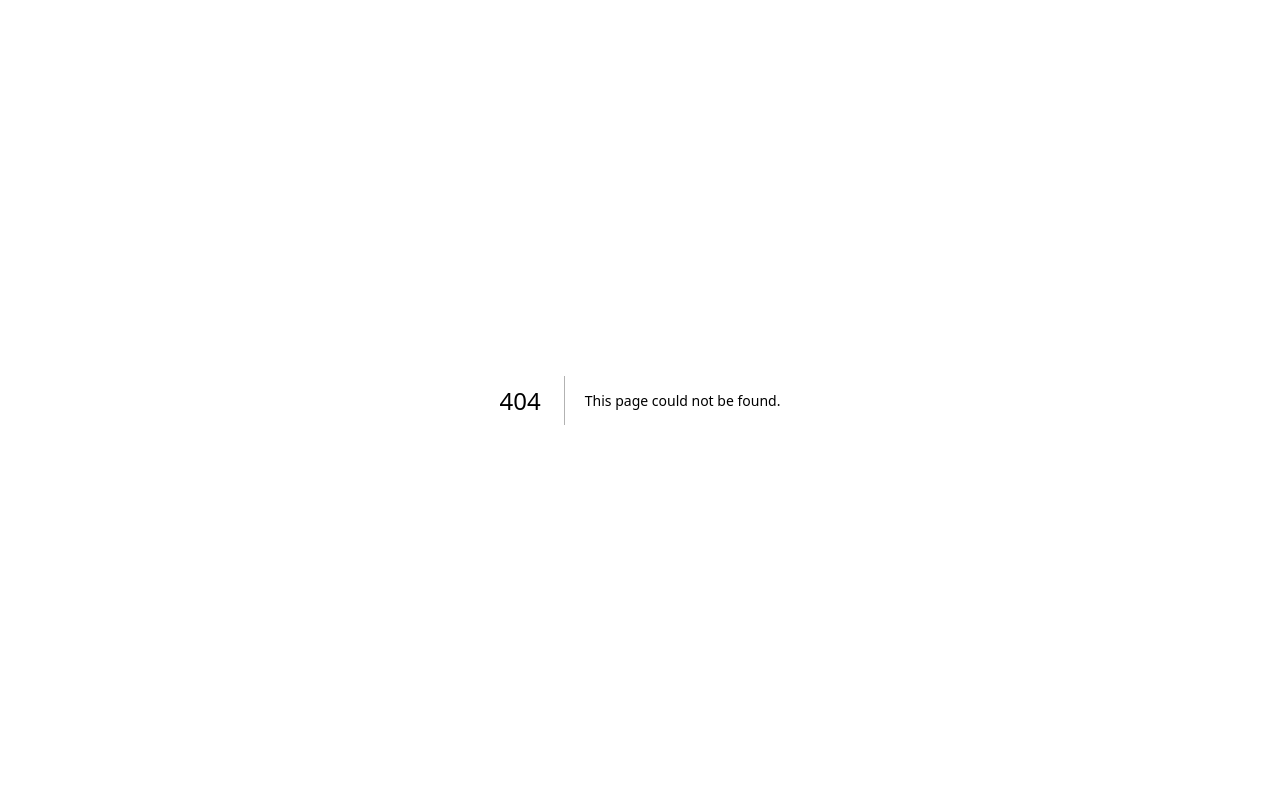
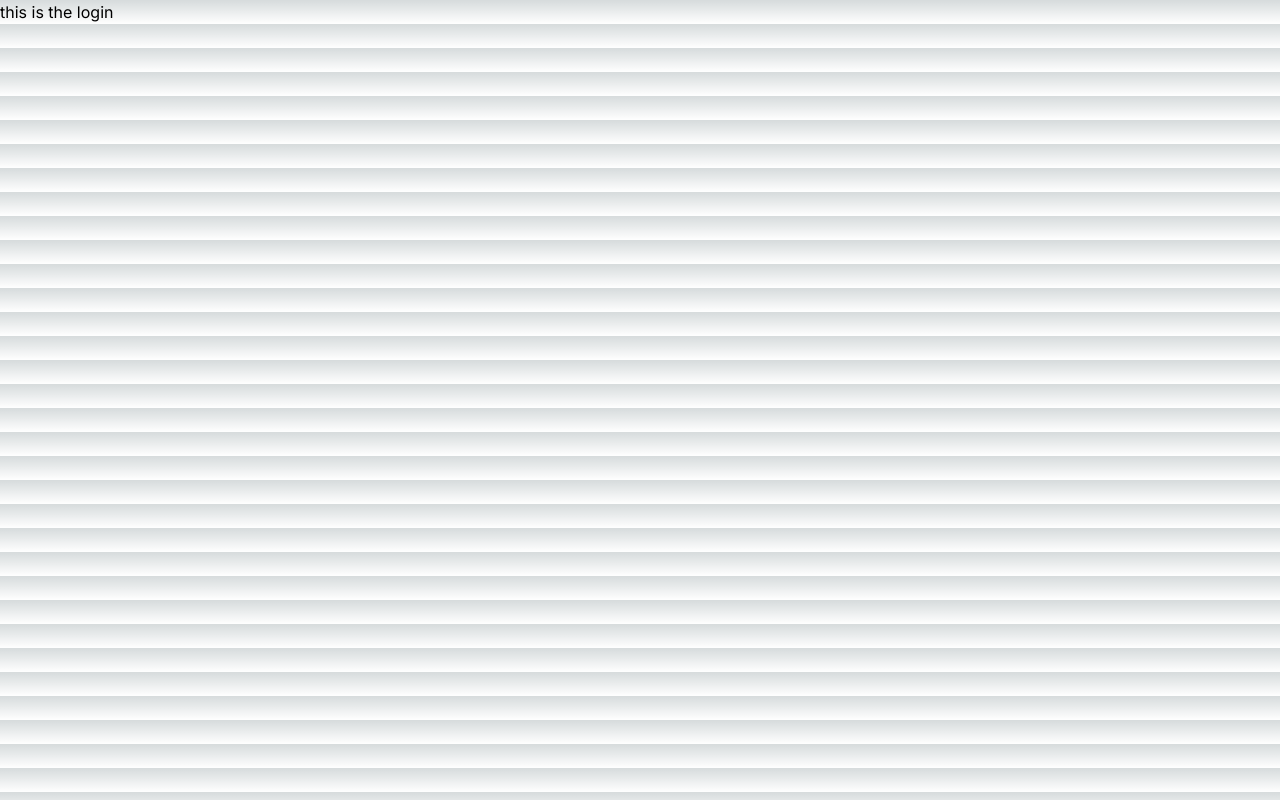
Before and after one commit to WilsonCollantesAponte/Autopart-Express, a Next.js app: page /client/form/login in a window 1280 px wide. Before the commit this address had no page. Built offline with nearby package versions, Linux system fonts and the light colour scheme.

Commit message:
V14 - Client modularization

```diff
--- /dev/null
+++ b/app/client/form/login/page.jsx
@@ -0,0 +1,3 @@
+export default function login() {
+  return <div>this is the login</div>;
+}
--- a/app/client/form/page.jsx
+++ /dev/null
@@ -1,3 +0,0 @@
-export default function clientForm() {
-  return <div>This is the client form</div>;
-}
```
Also changed, not shown: app/client/form/login/api/route.js (added), app/client/form/signIn/api/route.js (added), app/client/form/signIn/page.js (renamed from app/dashboard/register/page.js), app/client/form/signIn/styles.module.css (renamed from app/dashboard/register/styles.module.css).
